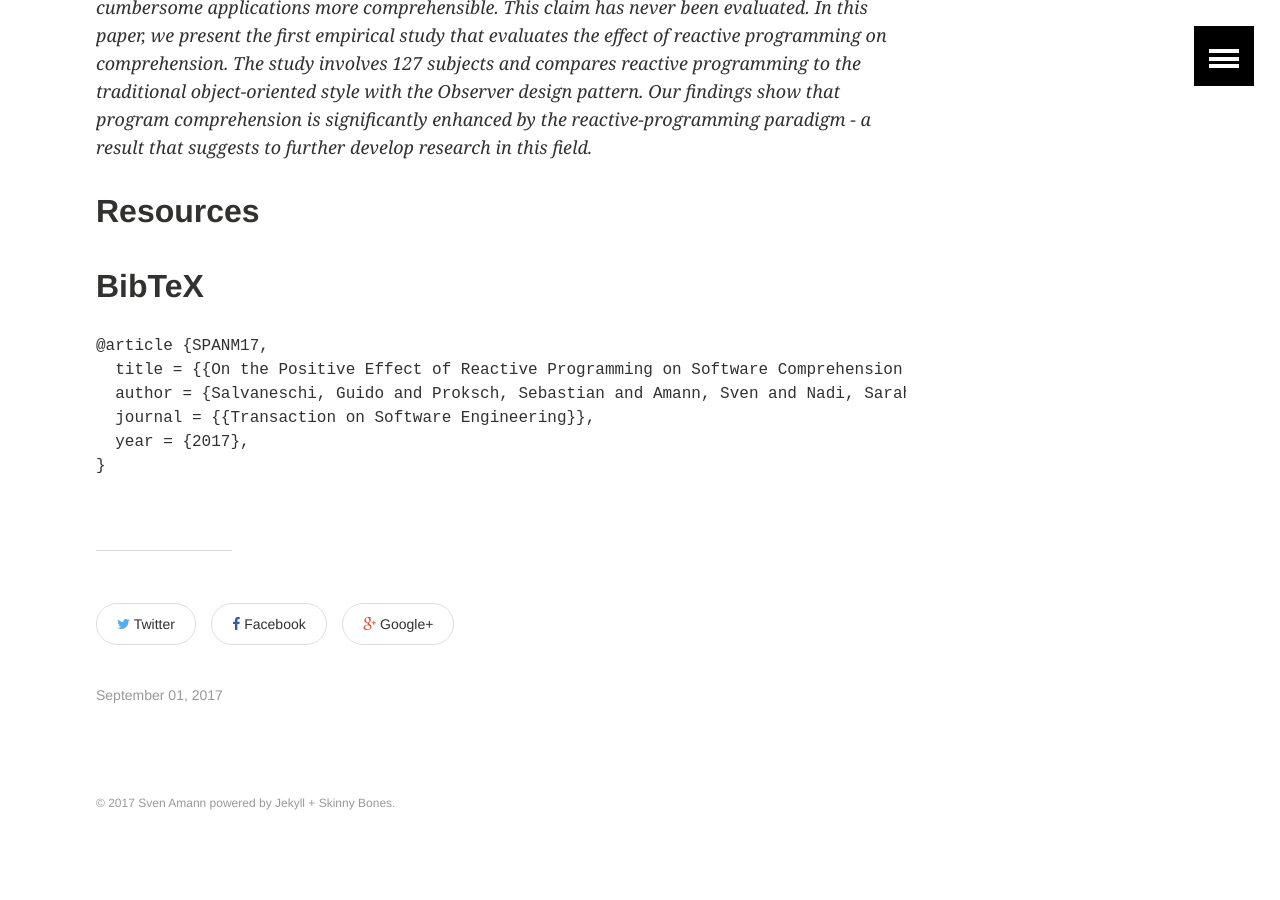
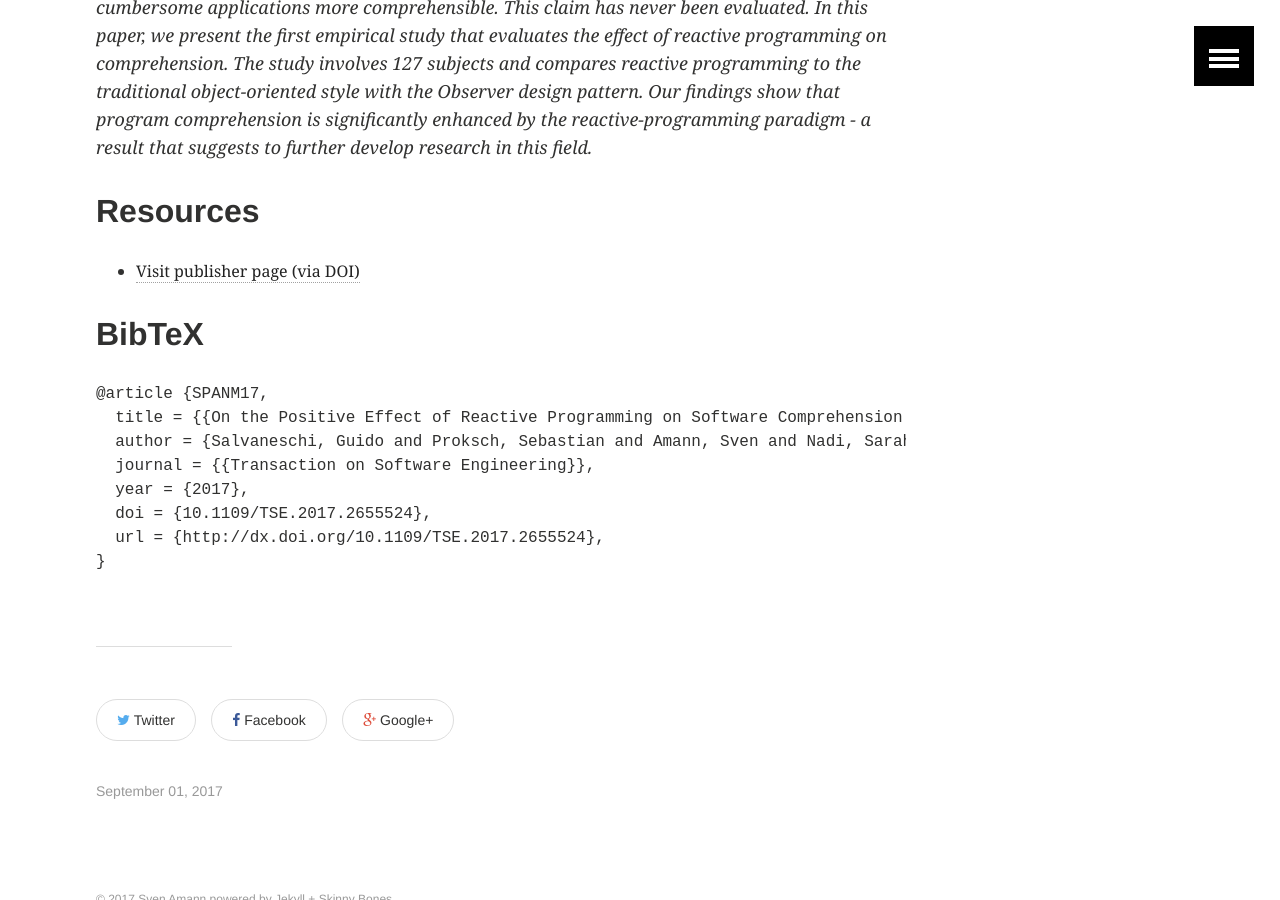
Before and after one commit to salsolatragus/sven-amann.de, a Jekyll site: the page built from _publications/2017-01-On-the-Positive-Effect-of-Reactive-Programming-on-Software-Comprehension-An-Empirical-Study.md, in a window 1280 px wide and 900 px high, scrolled down 567 px. Built offline with Jekyll 4.4.1, drawn with Linux system fonts in a browser that asks for light colours.

Commit message:
Add DOI to publication.

```diff
--- a/_publications/2017-01-On-the-Positive-Effect-of-Reactive-Programming-on-Software-Comprehension-An-Empirical-Study.md
+++ b/_publications/2017-01-On-the-Positive-Effect-of-Reactive-Programming-on-Software-Comprehension-An-Empirical-Study.md
@@ -11,6 +11,7 @@ authors:
   - mezini
 published_in: "Transaction on Software Engineering"
 year: 2017
+doi: 10.1109/TSE.2017.2655524
 abstract: >
   Starting from the first investigations with strictly functional languages, reactive programming has been proposed as the programming paradigm for reactive applications. Over the years, researchers have enriched reactive languages with more powerful abstractions, embedded these abstractions into mainstream languages - including object-oriented languages - and applied reactive programming to several domains, like GUIs, animations, Web applications, robotics, and sensor networks. However, an important assumption behind this line of research is that, beside other claimed advantages, reactive programming makes a wide class of otherwise cumbersome applications more comprehensible. This claim has never been evaluated. In this paper, we present the first empirical study that evaluates the effect of reactive programming on comprehension. The study involves 127 subjects and compares reactive programming to the traditional object-oriented style with the Observer design pattern. Our findings show that program comprehension is significantly enhanced by the reactive-programming paradigm - a result that suggests to further develop research in this field.
 
```
